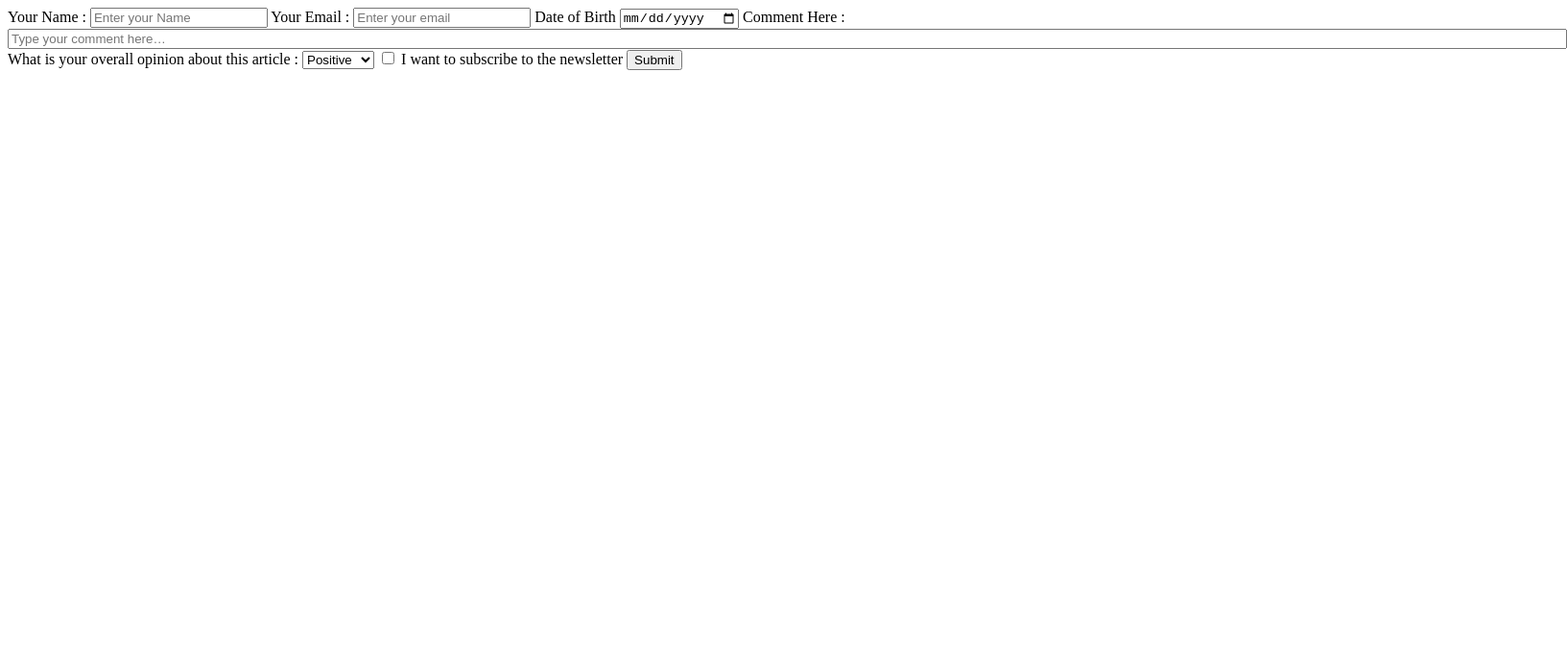
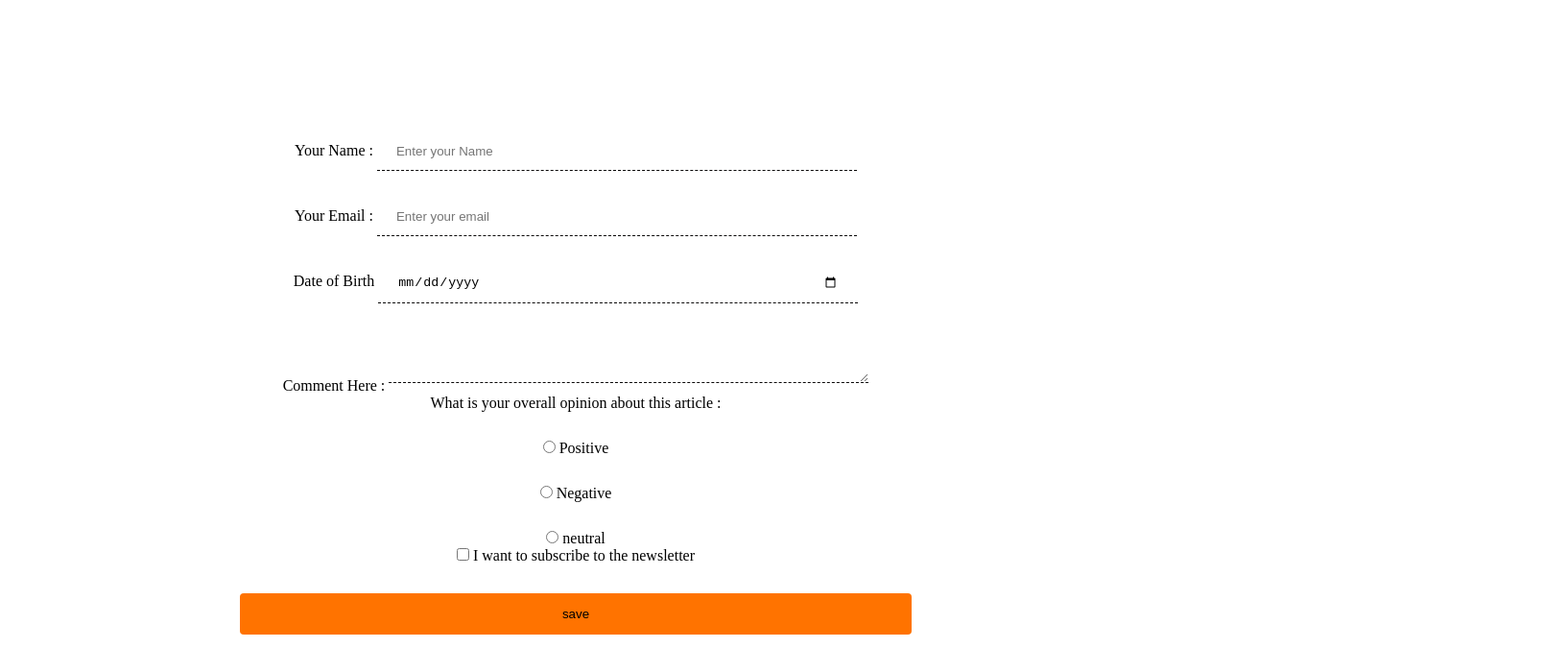
Before and after one commit to Deepakdanger/Forms_New, a plain HTML site: page index.html in a window 1280 px wide. Shown: the whole page at 96% size, 1633 px wide, since content can reach past the window. Drawn offline with Linux system fonts and the light colour scheme.

Commit message:
added style.css file

```diff
--- a/index.html
+++ b/index.html
@@ -4,28 +4,36 @@
     <meta charset="UTF-8">
     <meta http-equiv="X-UA-Compatible" content="IE=edge">
     <meta name="viewport" content="width=device-width, initial-scale=1.0">
+    <link rel="stylesheet" href="./style.css" />
     <title>Forms</title>
+
 </head>
 <body>
     <div class="middle">
-    <form action="#" method="POST">
+    <form action="#" method="POST" class="form1"><br>
         <label class="username" >Your Name : </label>
-        <input type="text" name="username" placeholder="Enter your Name" class="name1" maxlength="20" required>
+        <input type="text" name="username" placeholder="Enter your Name" class="name1" maxlength="20" required><br>
         <label class="email" >Your Email : </label>
-        <input type="email" name="email" placeholder="Enter your email" class="email1" maxlength="20" required>
+        <input type="email" name="email" placeholder="Enter your email" class="email1" maxlength="20" required><br>
         <label class="dob">Date of Birth</label>
-        <input type="date" name="dob" placeholder="Date of Birth" class="dob1 da">
+        <input type="date" name="dob" placeholder="Date of Birth" class="dob1 da"><br>
+
         <label class="comment" >Comment Here : </label>
-        <input type="text" maxlength="150" class="comment1" size="200" placeholder="Type your comment here…" required>
-        <label for="opinion">What is your overall opinion about this article : </label>
-        <select class="opinion" name="opinion">
-            <option value="Positive">Positive</option>
-            <option value="Negative">Negative</option>
-            <option value="Neutral">Neutral</option>
-        </select>
+        <textarea  maxlength="150" class="comment1" size="200" placeholder="Type your comment here…" required>
+            </textarea><br>
+
+        <label for="opinion">What is your overall opinion about this article : </label><br>
+        <input type="radio" class="positive" name="positive">
+        <label for="positve">Positive</label><br>
+        <input type="radio" class="negative" name="negative">
+        <label for="negative">Negative</label><br>
+        <input type="radio" class="neutral" name="neutral">
+        <label for="neutral">neutral</label>
+        <br>
         <input type="checkbox" class="check1 " name="checkbox">
-        <label for="checkbox">I want to subscribe to the newsletter</label>
-        <input type="submit" name="Submit" aria-label="">
+        <label for="checkbox">I want to subscribe to the newsletter</label><br>
+
+        <input type="submit" name="Submit"value="save"><br>
     </form>
     </div>
 </body>
--- /dev/null
+++ b/style.css
@@ -0,0 +1,47 @@
+* {
+  margin: 0;
+  padding: 0;
+  box-sizing: border-box;
+}
+
+input[type=text],
+select,
+input[type=email],
+textarea,
+input[type=date] {
+  width: 500px;
+  padding: 12px 20px;
+  margin: 8px 0;
+  border: none;
+  border-bottom: 1px dashed rgb(8, 6, 6);
+  box-sizing: border-box;
+  margin-top: 20px;
+  text-align: left;
+}
+
+input[type=submit] {
+  width: 700px;
+  background-color: #ff7300;
+  padding: 14px 20px;
+  margin: 8px 0;
+  border: none;
+  border-radius: 4px;
+  cursor: pointer;
+  margin-top: 50px;
+}
+
+.form1 {
+  width: 1000px;
+  text-align: center;
+}
+
+.middle {
+  margin-top: 100px;
+  text-align: left;
+  margin-left: 100px;
+}
+
+input[type=radio],
+input[type=submit] {
+  margin-top: 30px;
+}
```
